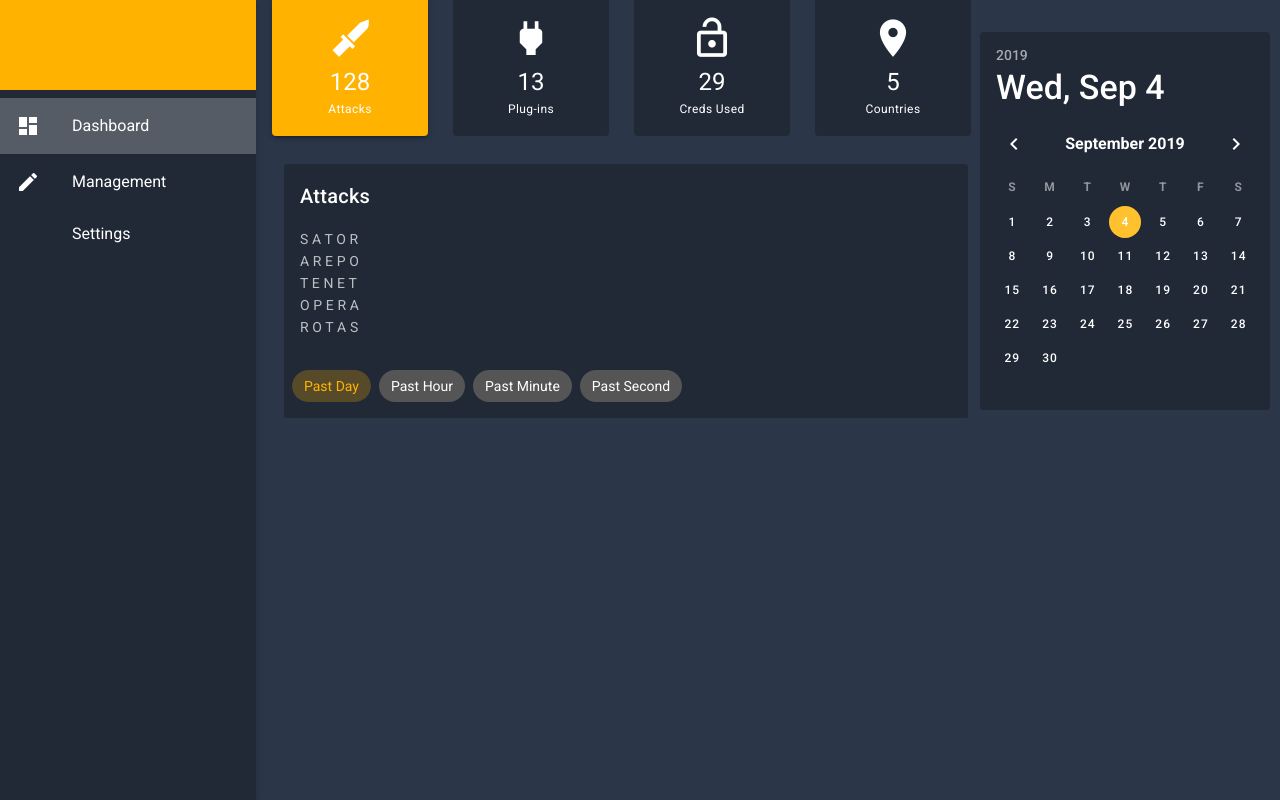
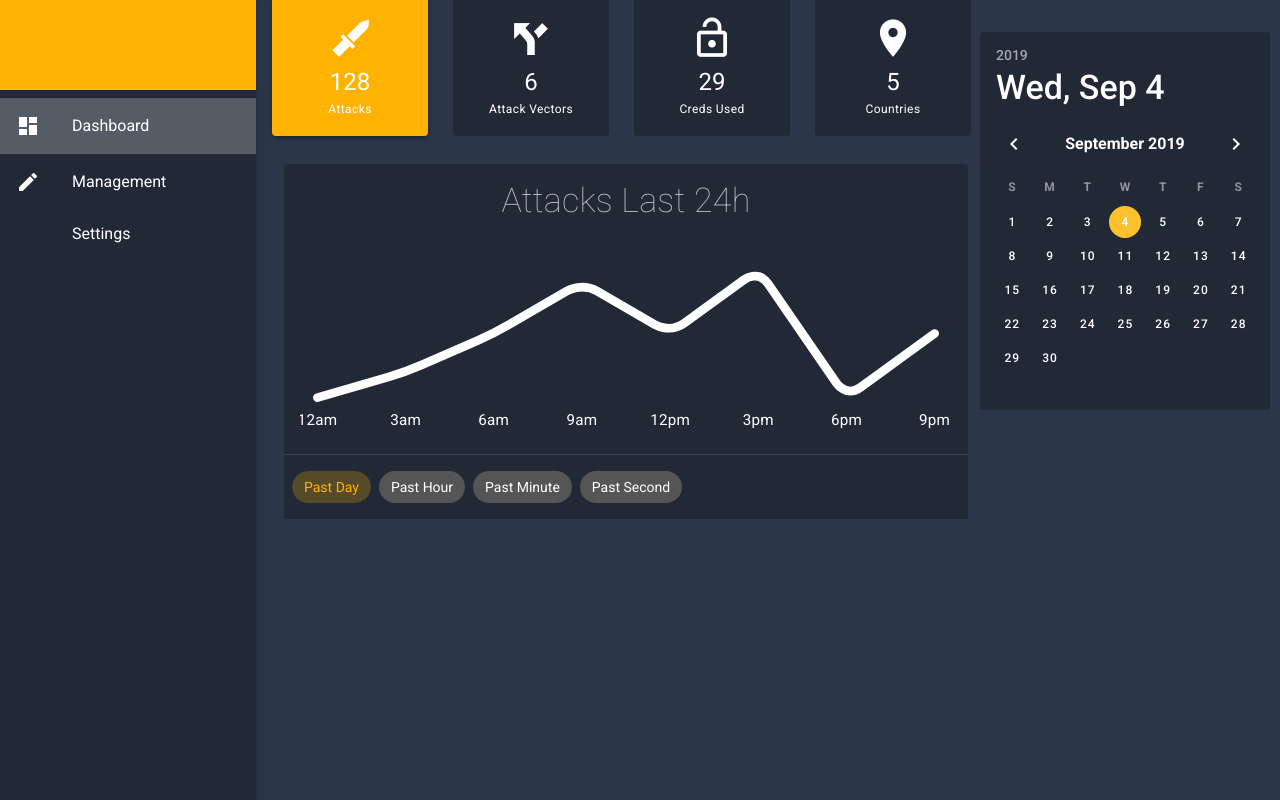
Before and after one commit to drsjb80/HPotter, a Vue app in the folder hpotter/dashboard/: page / in a window 1280 px wide. Built offline with nearby package versions, Linux system fonts and the light colour scheme.

Commit message:
Partially finished card for presentation (#30)

```diff
--- a/hpotter/dashboard/src/App.vue
+++ b/hpotter/dashboard/src/App.vue
@@ -79,7 +79,7 @@ export default {
   data: () => ({
     kpi: [
       { name: 'Attacks', value: '128', icon: 'mdi-knife-military', id: '1' },
-      { name: 'Plug-ins', value: '13', icon: 'mdi-power-plug', id: '2' },
+      { name: 'Attack Vectors', value: '6', icon: 'mdi-directions-fork', id: '2' },
       { name: 'Creds Used', value: '29', icon: 'mdi-lock-open-outline', id: '3' },
       { name: 'Countries', value: '5', icon: 'mdi-map-marker', id: '4' }
     ],
--- a/hpotter/dashboard/src/components/drilldownwindow.vue
+++ b/hpotter/dashboard/src/components/drilldownwindow.vue
@@ -4,20 +4,19 @@
   <v-container>
     <v-layout row wrap ma-2>
       <v-flex>
-        <v-window v-bind:value="contentID">
-          <v-window-item value="1">
-            <v-card>
-              <v-card-title>Attacks</v-card-title>
+        <v-window v-bind:value='contentID'>
+          <v-window-item value='1'>
+            <v-card class="mx-auto text-center">
               <v-card-text>
-                <!-- ToDo: Sparkline componant, taking in prop.  -->
-              S	A	T	O	R<br>
-              A	R	E	P	O<br>
-              T	E	N	E	T<br>
-              O	P	E	R	A<br>
-              R	O	T	A	S
+                <div class="display-1 font-weight-thin">Attacks Last 24h</div>
               </v-card-text>
+              <v-card-text>
+                <v-sparkline
+    :value='valueAttacks' :labels='labelsAttacks' color='white' stroke-linecap='round' show-labels smooth auto-draw></v-sparkline>
+              </v-card-text>
+              <v-divider></v-divider>
               <v-card-actions>
-                <v-chip-group color="primary" mandatory>
+                <v-chip-group color='primary' mandatory>
                   <v-chip>
                     Past Day
                   </v-chip>
@@ -35,21 +34,28 @@
             </v-card>
           </v-window-item>
 
-          <v-window-item value="2">
-            <v-card>
-              <v-card-title>Plug-ins</v-card-title>
+          <v-window-item value='2'>
+            <v-card class="mx-auto">
               <v-card-text>
-                <!-- ToDo: No idea, maybe list of recent attacks or something -->
-              S	A	T	O	R<br>
-              A	R	E	P	O<br>
-              T	E	N	E	T<br>
-              O	P	E	R	A<br>
-              R	O	T	A	S
+                <div class="display-1 font-weight-thin  text-center">Attack Vectors</div>
+              </v-card-text>
+              <v-card-text>
+                <v-list> <!-- TODO: CHange to Datatable! -->
+                  <v-list-item v-for="vector in vectors" :key="vector.name">
+                    <v-list-item-icon>
+                      <v-btn fab depressed small color="#293245" class="title">{{ vector.number }}</v-btn>
+                    </v-list-item-icon>
+                    <v-list-item-content>
+                      <v-list-item-title>{{ vector.name }}</v-list-item-title>
+                      <v-list-item-subtitle>Port: {{ vector.port }}</v-list-item-subtitle>
+                    </v-list-item-content>
+                  </v-list-item>
+                </v-list>
               </v-card-text>
             </v-card>
           </v-window-item>
 
-          <v-window-item value="3">
+          <v-window-item value='3'>
             <v-card>
               <v-card-title>Creds Used</v-card-title>
               <v-card-text>
@@ -63,7 +69,7 @@
             </v-card>
           </v-window-item>
 
-          <v-window-item value="4">
+          <v-window-item value='4'>
             <v-card>
               <v-card-title>Countries</v-card-title>
               <v-card-text>
@@ -86,6 +92,25 @@
 <script>
   export default{
     data: () => ({
+      valueAttacks: [0, 2, 5, 9, 5, 10, 0, 5],
+      labelsAttacks: [
+        '12am',
+        '3am',
+        '6am',
+        '9am',
+        '12pm',
+        '3pm',
+        '6pm',
+        '9pm',
+      ],
+      vectors: [
+        { name: 'Telnet', port: 23, number: 3 },
+        { name: 'ssh', port: 22, number: 7 },
+        { name: 'Maria', port: 3306, number: 2 },
+        { name: 'http', port: 22, number: 0 },
+        { name: 'https', port: 443, number: 18 },
+        { name: 'maria_tls', port: 99, number: 4 }
+      ],
     }),
     props:['contentID']
   }
```
